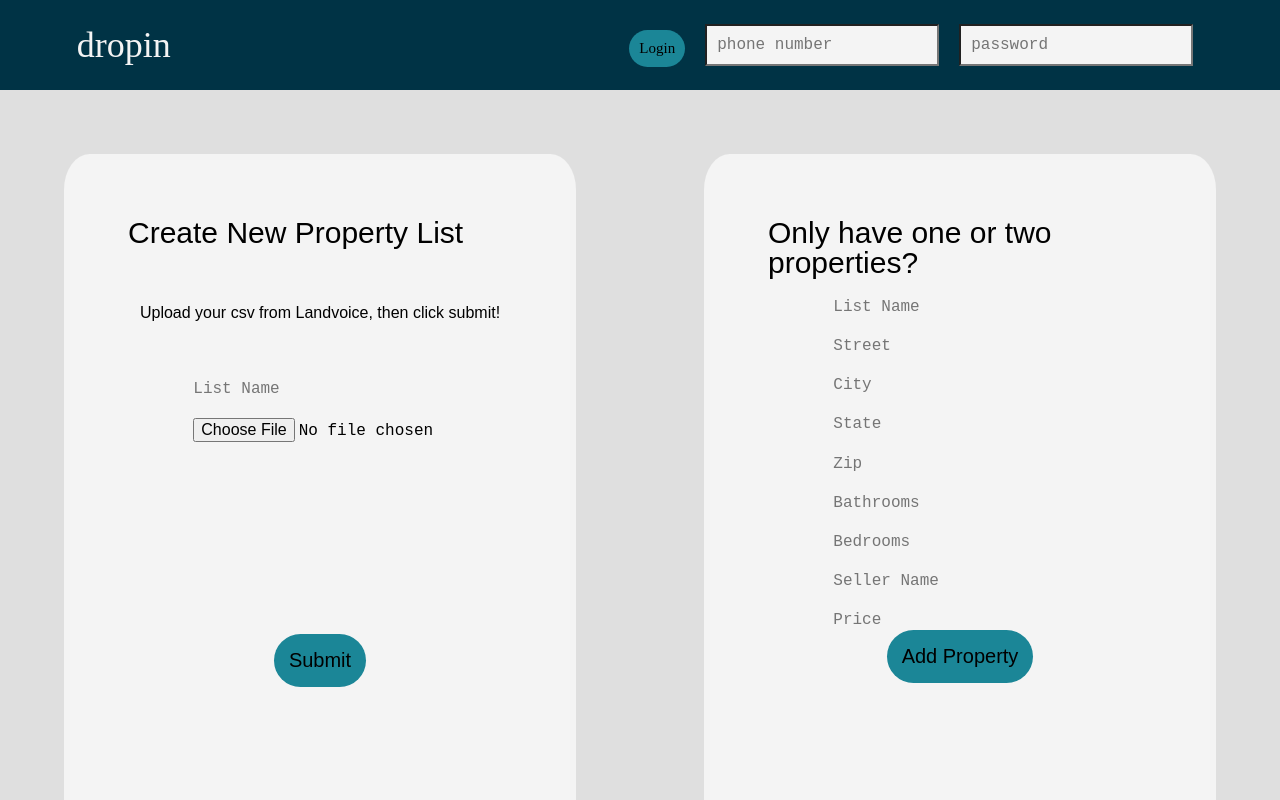
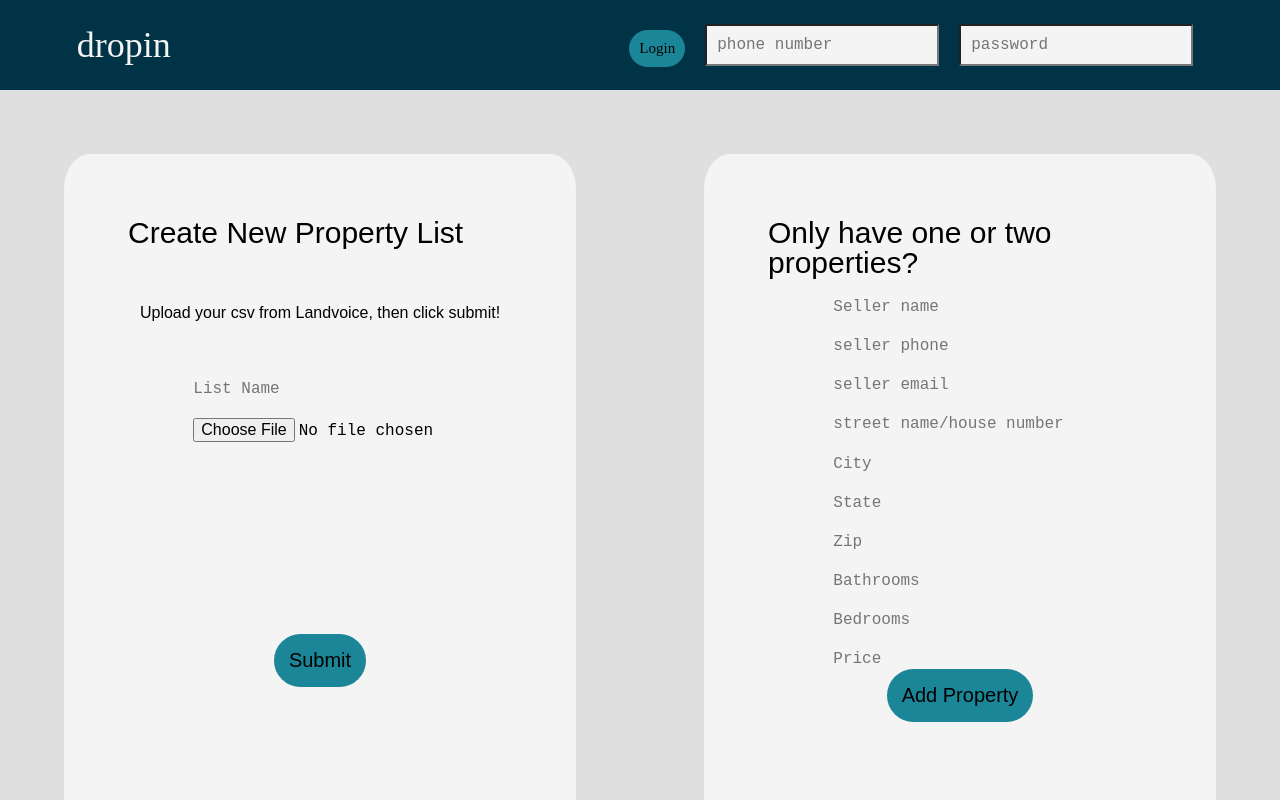
Before and after one commit to jankney2/dropIn, a React (Create React App) app: page /#/addList in a window 1280 px wide. Shown: the top 800 px of the page. Built offline with nearby package versions, Linux system fonts and the light colour scheme; no server answers; what google-maps-react would draw is missing.

Commit message:
individual still not working

```diff
--- a/src/components/ListUpload.jsx
+++ b/src/components/ListUpload.jsx
@@ -85,18 +85,21 @@ componentDidMount() {
 
 
   }
-
+//I AM BROKEN
   submitHandlerIndividual = () => {
     axios.post(`/api/addlistIndividual`, {
+      properties:[{
         bathrooms: this.state.bathroomsInput,
         bedrooms: this.state.bedroomsInput,
-      newListName: this.state.individualListName,
-      seller: this.state.sellerInput,
         street: this.state.streetInput,
         zip: this.state.zipInput,
         city: this.state.cityInput,
         state: this.state.stateInput,
-      price: this.state.priceInput
+        price: this.state.priceInput,
+        email:this.state.sellerEmail,
+        seller:this.state.sellerName
+
+      }]
     }).then(()=>{
 
       let inputs= document.getElementsByTagName('input')
@@ -131,7 +134,18 @@ componentDidMount() {
     let mapper= this.state.individualListRows.map((el, i)=> {
       return(
         <div key={i}>
-        <input onChange={this.changeHandlerIndividual} type="text" name="streetInput" placeholder="Street"
+        <input onChange={this.changeHandlerIndividual} type="text" name="sellerName" placeholder="Seller name"
+          required
+        />
+        <input onChange={this.changeHandlerIndividual} type="text" name="sellerPhone" placeholder="seller phone"
+          required
+        />
+
+        <input onChange={this.changeHandlerIndividual} type="text" name="sellerEmail" placeholder="seller email"
+          required
+        />
+
+        <input onChange={this.changeHandlerIndividual} type="text" name="streetName" placeholder="street name/house number"
           required
         />
 
@@ -165,12 +179,6 @@ componentDidMount() {
         />
 
         <input onChange={this.changeHandlerIndividual} type="text"
-          name="sellerInput"
-          placeholder="Seller Name"
-          required
-        />
-
-        <input onChange={this.changeHandlerIndividual} type="text"
           name="priceInput"
           placeholder="Price"
           required
@@ -191,6 +199,8 @@ componentDidMount() {
 
 
           <p>Upload your csv from Landvoice, then click submit!</p>
+
+
 
           <div className="fileInputCont">
             <input type="text" placeholder="List Name" onChange={(e) => {
@@ -213,9 +223,7 @@ componentDidMount() {
 
           <h1>Only have one or two properties?</h1>
 
-          <input onChange={this.changeHandlerIndividual} type="text" name="individualListName" placeholder="List Name"
-            required
-          />
+
          {mapper}
 
 
--- a/src/components/UserHome.jsx
+++ b/src/components/UserHome.jsx
@@ -53,13 +53,6 @@ export default class UserHome extends Component {
       this.setState({
         user: res.data.user
       })
-
-      axios.get(`/api/userTotal/${res.data.user.user_id}`).then(response => {
-        this.setState({
-          userTotal: response.data.count
-        })
-      }).catch(err => console.log(err, "userTotal req failed"))
-
 
     }).catch(err =>
 
```
Also changed, not shown: 2 other files (tests, documents, lock files or other folders). Lines whose indentation alone changed are shown as unchanged.
